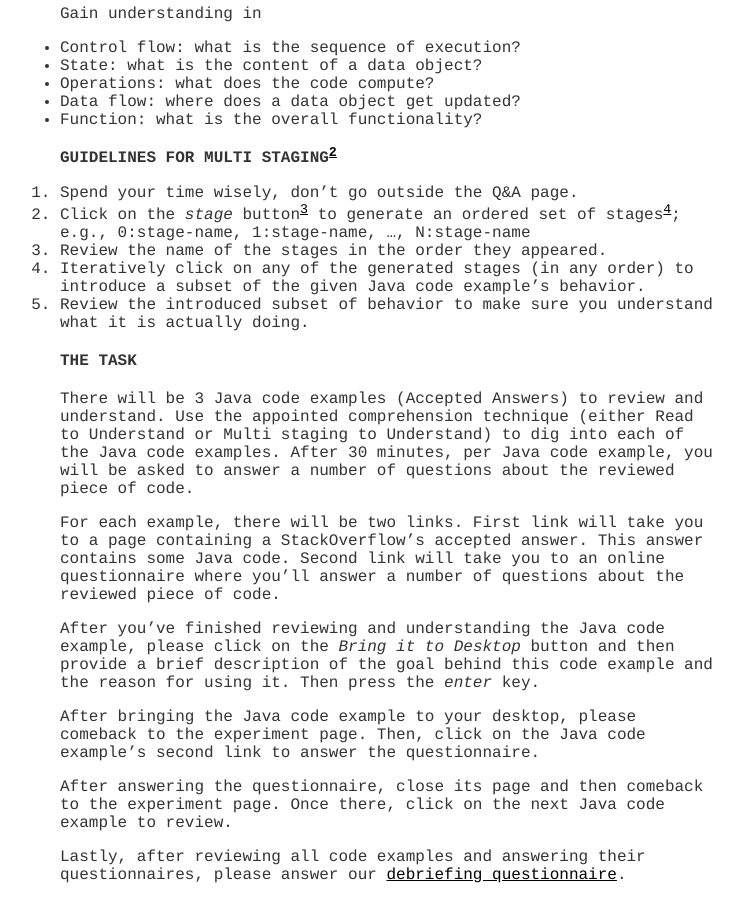
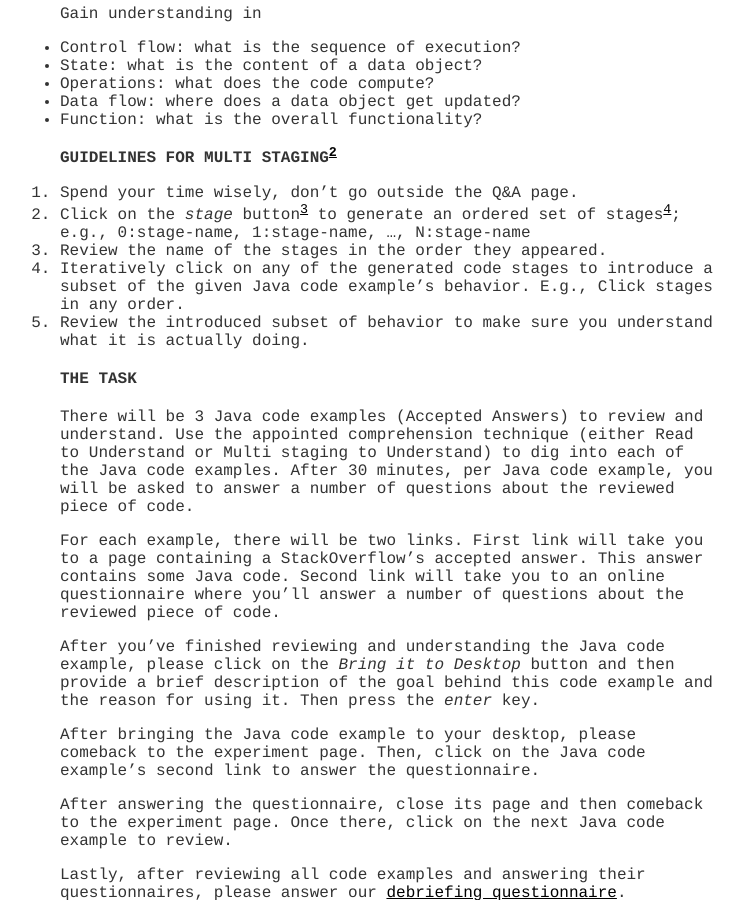
Before and after one commit to hsanchez/hsanchez.github.io, a Jekyll site: the page built from posts/thesiswork/tools/_posts/2015-01-28-violette-multistage.md, in a window 1280 px wide and 900 px high, scrolled down 489 px. Shown: the whole window, without its empty margins (250-993 px from the left). Built offline with Jekyll 4.4.1, drawn with Linux system fonts in a browser that asks for light colours; Markdown is read by kramdown in place of the engine named in the settings.

```diff
--- a/posts/thesiswork/tools/_posts/2015-01-28-violette-multistage.md
+++ b/posts/thesiswork/tools/_posts/2015-01-28-violette-multistage.md
@@ -34,7 +34,7 @@
 1. Spend your time wisely, don't go outside the Q&A page.
 2. Click on the *stage* button[^3] to generate an ordered set of stages[^4]; e.g., 0:stage-name, 1:stage-name, ..., N:stage-name
 3. Review the name of the stages in the order they appeared.
-3. Iteratively click on any of the generated stages (in any order) to introduce a subset of the given Java code example’s behavior.
+3. Iteratively click on any of the generated code stages to introduce a subset of the given Java code example's behavior. E.g., Click stages in any order.
 4. Review the introduced subset of behavior to make sure you understand what it is actually doing.
 
 
```
